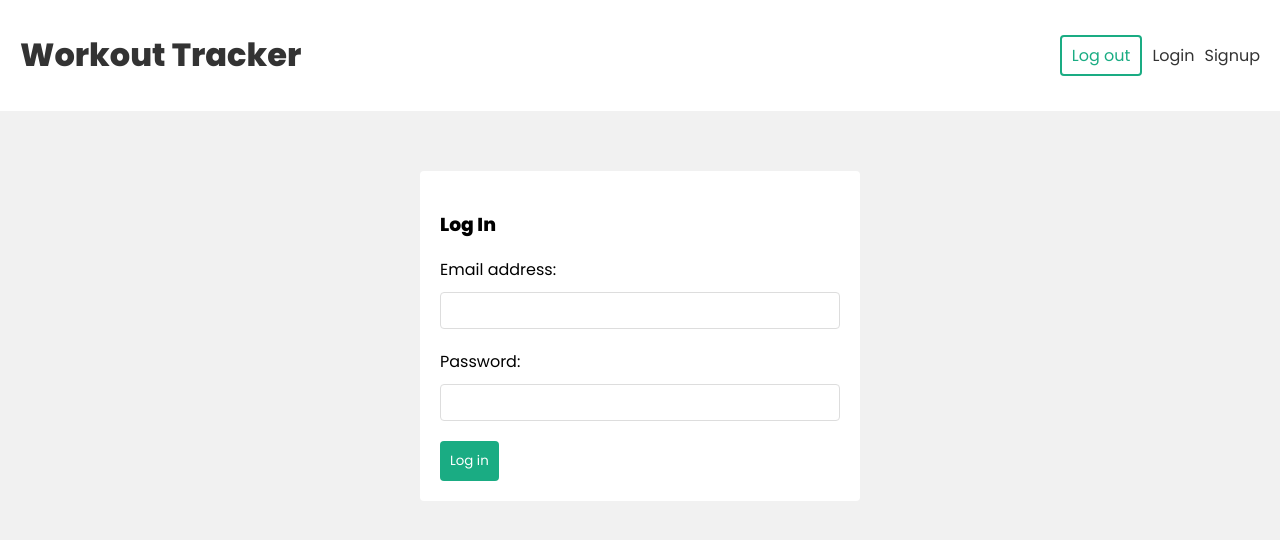
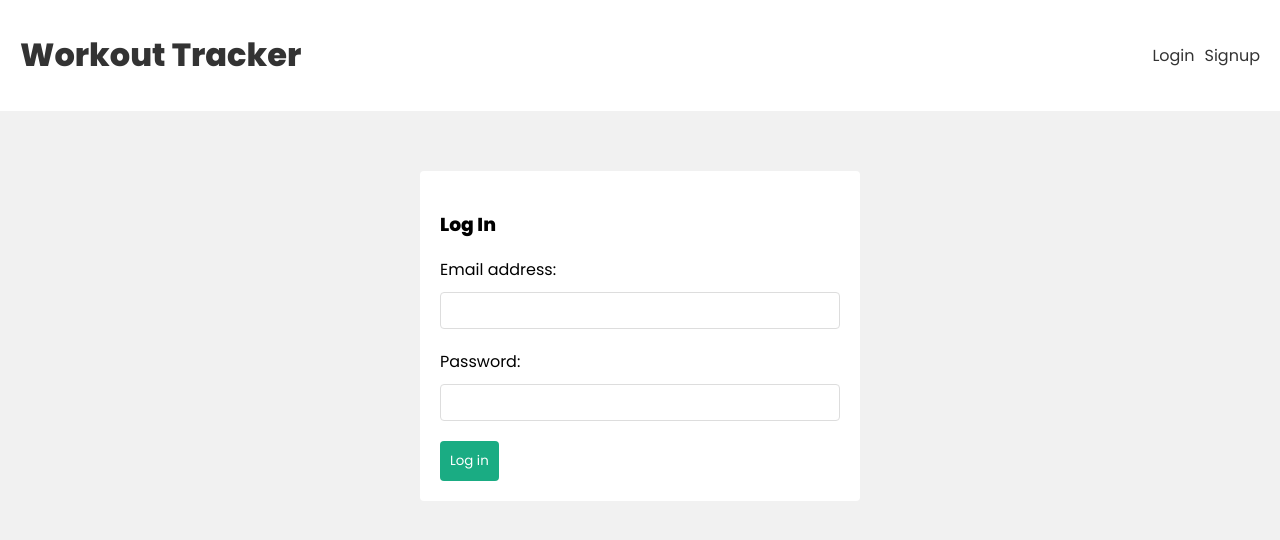
Before and after one commit to ValentineOO/workout-tracker, a React (Create React App) app in the folder frontend/: page /login in a window 1280 px wide. Shown: the top 540 px of the page. Built offline with nearby package versions, Linux system fonts and the light colour scheme.

Commit message:
setting Auth status

```diff
--- a/frontend/src/components/Navbar.js
+++ b/frontend/src/components/Navbar.js
@@ -1,8 +1,10 @@
 import { Link } from "react-router-dom";
 import { useLogout } from "../hooks/useLogout";
+import { useAuthContext } from "../hooks/useAuthContext";
 
 const Navbar = () => {
   const { logout } = useLogout();
+  const { user } = useAuthContext();
 
   const handleClick = () => {
     logout();
@@ -15,13 +17,18 @@
           <h1>Workout Tracker</h1>
         </Link>
         <nav>
+          {user && (
             <div>
+              <span>{user.email}</span>
               <button onClick={handleClick}>Log out</button>
             </div>
+          )}
+          {!user && (
             <div>
               <Link to="/login">Login</Link>
               <Link to="/signup">Signup</Link>
             </div>
+          )}
         </nav>
       </div>
     </header>
--- a/frontend/src/context/AuthContext.js
+++ b/frontend/src/context/AuthContext.js
@@ -1,4 +1,4 @@
-import { createContext, useReducer } from "react";
+import { createContext, useReducer, useEffect } from "react";
 
 export const AuthContext = createContext();
 
@@ -18,6 +18,14 @@
     user: null,
   });
 
+  useEffect(() => {
+    const user = JSON.parse(localStorage.getItem("user"));
+
+    if (user) {
+      dispatch({ type: "LOGIN", payload: user });
+    }
+  }, []);
+
   console.log("AuthContext state:", state);
 
   return (
```
Lines whose indentation alone changed are shown as unchanged.
